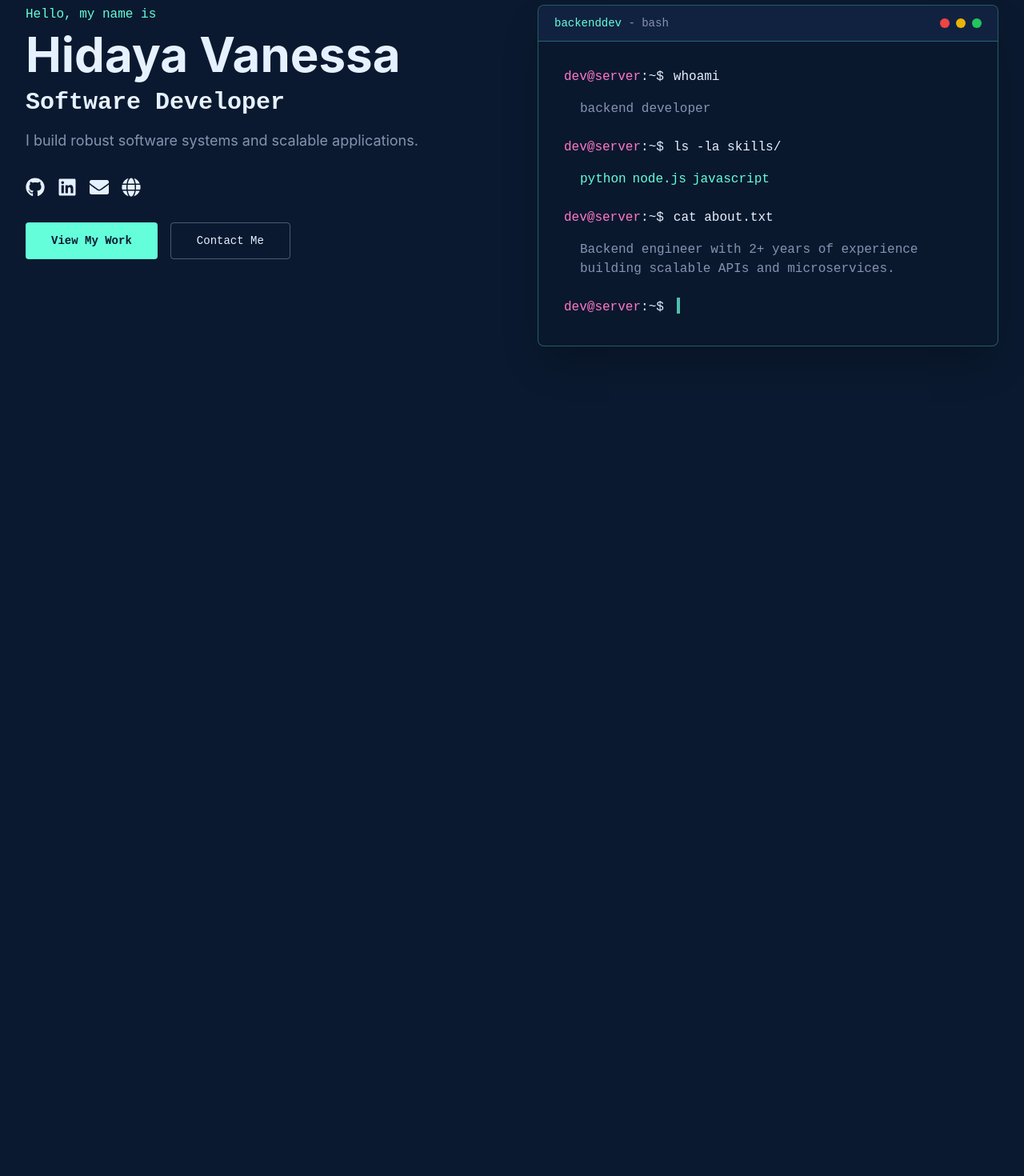
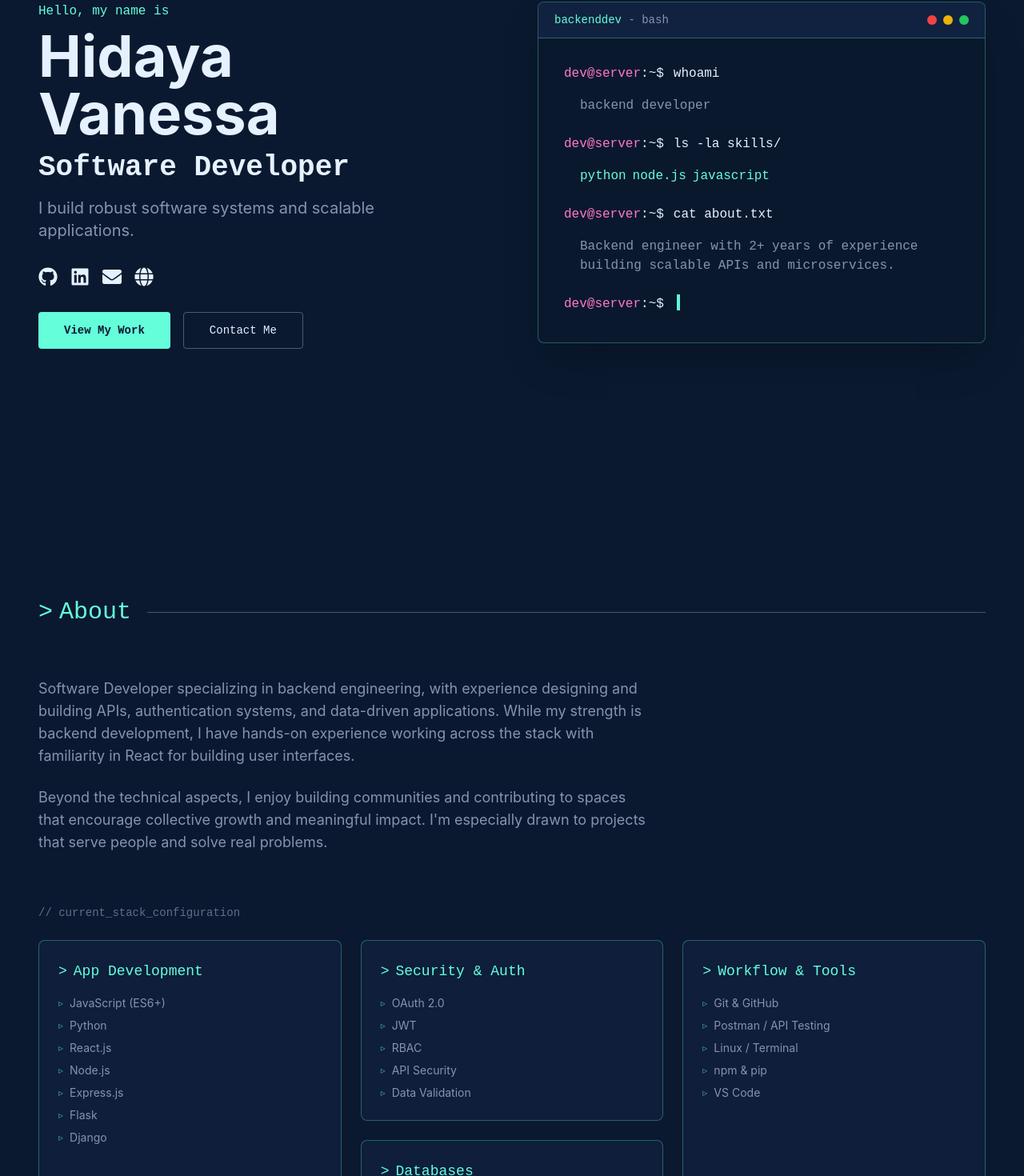
Before and after one commit to Hi-da-ya/portfolio, a React (Vite) app: page / in a window 1280 px wide. Shown: the part 181-1651 px from the top of the page at 80% size. Before the commit the page ends 800 px from the top, so only its background shows below. Built offline with nearby package versions, Linux system fonts and the light colour scheme.

Commit message:
add about y skill component

```diff
--- a/src/App.jsx
+++ b/src/App.jsx
@@ -5,21 +5,22 @@ import './App.css'
 import Navbar from './components/Navbar'
 import Header from './components/Header'
 import Terminal from './components/Terminal'
-
+import About from './components/About'
 function App() {
   const [count, setCount] = useState(0)
 
   return (
     <>
     <Navbar />
-    <section className="min-h-screen flex items-center pt-20 md:pt-0">
-      <div className="container mx-auto px-4 md:px-6 lg:px-8">
+    <section id="home" className="min-h-screen flex items-center pt-20 md:pt-0">
+      <div className="container mx-auto px-4 md:px-6 lg:px-8 xl:px-12">
         <div className="flex flex-col lg:flex-row items-center lg:items-start gap-8 lg:gap-12 xl:gap-16">
           <Header />
           <Terminal />
         </div>
       </div>
     </section>
+    <About />
     </>
   )
 }
--- a/src/components/About.jsx
+++ b/src/components/About.jsx
@@ -0,0 +1,109 @@
+import React from 'react';
+
+const About = () => {
+  // 1. Structured Data for the 4 Cards
+  const skills = {
+    fullStack: {
+      title: "App Development",
+      items: ["JavaScript (ES6+)", "Python", "React.js", "Node.js", "Express.js", "Flask", "Django"]
+    },
+    security: {
+      title: "Security & Auth",
+      items: ["OAuth 2.0", "JWT", "RBAC", "API Security", "Data Validation"]
+    },
+    databases: {
+      title: "Databases",
+      items: ["MySQL", "MongoDB", "SQLite", "Schema Design"]
+    },
+    workflow: {
+      title: "Workflow & Tools",
+      items: ["Git & GitHub", "Postman / API Testing", "Linux / Terminal", "npm & pip", "VS Code"]
+    }
+  };
+
+  // Helper component to render a single card
+  const SkillCard = ({ title, items, className = "" }) => (
+    <div className={`bg-secondary/70 rounded-lg p-6 border border-terminal-border hover:border-accent/50 flex flex-col transition-all duration-300 hover:-translate-y-1 ${className}`}>
+      <h3 className="font-mono text-accent text-lg mb-4 flex items-center">
+        <span className="text-accent mr-2">&gt;</span>
+        {title}
+      </h3>
+      <ul className="space-y-2 flex-grow">
+        {items.map((item, index) => (
+          <li key={index} className="flex items-start text-sm text-text-secondary hover:text-accent transition-colors duration-200">
+            <span className="text-accent/60 mr-2 mt-[2px] text-xs">▹</span>
+            {item}
+          </li>
+        ))}
+      </ul>
+    </div>
+  );
+
+  return (
+    <section id="about" className="py-20 md:py-24 lg:py-32">
+      <div className="container mx-auto px-4 md:px-6 lg:px-8 xl:px-12">
+        <div className="max-w-7xl mx-auto">
+          <h2 className="section-title mb-12 md:mb-16">About</h2>
+
+          {/* Main Content Wrapper: Aligns text and grid together */}
+          <div className="about-content">
+
+            {/* Bio Text */}
+            <div className="about-text max-w-3xl mb-16 text-left">
+              <p className="text-text-secondary mb-6 leading-relaxed text-base md:text-lg">
+                Software Developer specializing in backend engineering, with experience designing and building APIs, authentication systems, and data-driven applications.
+                While my strength is backend development, I have hands-on experience working across the stack with familiarity in React for building user interfaces.
+              </p>
+              <p className="text-text-secondary mb-6 leading-relaxed text-base md:text-lg">
+                Beyond the technical aspects, I enjoy building communities and contributing to spaces that encourage collective growth and meaningful impact.
+                I'm especially drawn to projects that serve people and solve real problems.
+              </p>
+            </div>
+
+            {/* Bento Grid Layout */}
+            <div>
+              {/* Header for the Skills Section */}
+              <div className="font-mono text-sm text-text-secondary/70 mb-6 text-left">
+                // current_stack_configuration
+              </div>
+
+              <div className="grid grid-cols-1 md:grid-cols-3 gap-4 md:gap-6">
+
+                {/* Column 1: Full Stack (Full Height) */}
+                <SkillCard
+                  title={skills.fullStack.title}
+                  items={skills.fullStack.items}
+                  className="h-full"
+                />
+
+                {/* Column 2: Split Column (Security & Databases) */}
+                <div className="flex flex-col gap-4 md:gap-6">
+                  <SkillCard
+                    title={skills.security.title}
+                    items={skills.security.items}
+                  />
+                  <SkillCard
+                    title={skills.databases.title}
+                    items={skills.databases.items}
+                    className="flex-grow"
+                  />
+                </div>
+
+                {/* Column 3: Workflow (Full Height) */}
+                <SkillCard
+                  title={skills.workflow.title}
+                  items={skills.workflow.items}
+                  className="h-full"
+                />
+
+              </div>
+            </div>
+
+          </div>
+        </div>
+      </div>
+    </section>
+  );
+};
+
+export default About;
--- a/src/components/Header.jsx
+++ b/src/components/Header.jsx
@@ -24,15 +24,15 @@ const Header = () => {
         Hello, my name is
       </div>
 
-      <h1 className="text-4xl md:text-5xl lg:text-6xl font-bold text-text-primary mb-3">
+      <h1 className="text-4xl md:text-5xl lg:text-6xl xl:text-7xl font-bold text-text-primary mb-3 leading-tight">
         Hidaya Vanessa
       </h1>
 
-      <h2 className="text-xl md:text-2xl lg:text-3xl font-semibold text-text-primary mb-4 font-mono">
+      <h2 className="text-xl md:text-2xl lg:text-3xl xl:text-4xl font-semibold text-text-primary mb-4 font-mono">
         Software Developer
       </h2>
 
-      <p className="text-text-secondary text-base md:text-lg mb-8 max-w-lg">
+      <p className="text-text-secondary text-base md:text-lg lg:text-xl mb-8 max-w-lg leading-relaxed">
         I build robust software systems and scalable applications.
       </p>
 
@@ -42,7 +42,7 @@ const Header = () => {
           href="https://github.com"
           target="_blank"
           rel="noopener noreferrer"
-          className="text-text-primary hover:text-accent transition-colors duration-300"
+          className="text-text-primary hover:text-accent transition-all duration-300 hover:-translate-y-1"
           aria-label="GitHub"
         >
           <FaGithub size={24} />
@@ -51,14 +51,14 @@ const Header = () => {
           href="https://linkedin.com"
           target="_blank"
           rel="noopener noreferrer"
-          className="text-text-primary hover:text-accent transition-colors duration-300"
+          className="text-text-primary hover:text-accent transition-all duration-300 hover:-translate-y-1"
           aria-label="LinkedIn"
         >
           <FaLinkedin size={24} />
         </a>
         <a
           href="mailto:your.email@example.com"
-          className="text-text-primary hover:text-accent transition-colors duration-300"
+          className="text-text-primary hover:text-accent transition-all duration-300 hover:-translate-y-1"
           aria-label="Email"
         >
           <FaEnvelope size={24} />
@@ -67,7 +67,7 @@ const Header = () => {
           href="https://yourwebsite.com"
           target="_blank"
           rel="noopener noreferrer"
-          className="text-text-primary hover:text-accent transition-colors duration-300"
+          className="text-text-primary hover:text-accent transition-all duration-300 hover:-translate-y-1"
           aria-label="Website"
         >
           <FaGlobe size={24} />
@@ -78,13 +78,13 @@ const Header = () => {
       <div className="flex flex-col sm:flex-row gap-4">
         <button
           onClick={handleViewWork}
-          className="bg-accent text-primary px-8 py-3 rounded font-mono text-sm font-semibold transition-all duration-300 hover:bg-accent/90 hover:-translate-y-1"
+          className="bg-accent text-primary px-8 py-3 rounded font-mono text-sm font-semibold transition-all duration-300 hover:bg-accent/90 hover:-translate-y-1 hover:shadow-lg hover:shadow-accent/20"
         >
           View My Work
         </button>
         <button
           onClick={handleContactMe}
-          className="bg-transparent text-text-primary px-8 py-3 rounded font-mono text-sm border border-text-primary/30 transition-all duration-300 hover:border-accent hover:text-accent hover:-translate-y-1"
+          className="bg-transparent text-text-primary px-8 py-3 rounded font-mono text-sm border border-text-primary/30 transition-all duration-300 hover:border-accent hover:text-accent hover:-translate-y-1 hover:shadow-lg hover:shadow-accent/10"
         >
           Contact Me
         </button>
--- a/src/components/Navbar.jsx
+++ b/src/components/Navbar.jsx
@@ -51,7 +51,7 @@ const Navbar = () => {
 
   return (
     <nav className="fixed top-0 w-full z-50 bg-primary/95 backdrop-blur-sm border-b border-terminal-border transition-all duration-300">
-      <div className="container mx-auto px-4 md:px-6">
+      <div className="container mx-auto px-4 md:px-6 lg:px-8 xl:px-12">
         <div className="flex justify-between items-center h-16">
           {/* Logo/Brand */}
           <div className="flex items-center">
--- a/src/components/Terminal.jsx
+++ b/src/components/Terminal.jsx
@@ -47,7 +47,7 @@ const Terminal = () => {
 
   return (
     <div className="w-full lg:w-1/2 flex justify-center lg:justify-end">
-      <div className="terminal-container bg-terminal-bg rounded-lg overflow-hidden shadow-2xl border border-terminal-border w-full max-w-2xl">
+      <div className="terminal-container bg-terminal-bg rounded-lg overflow-hidden shadow-2xl border border-terminal-border w-full max-w-2xl hover:border-accent/50 transition-all duration-300">
         <div className="terminal-window">
           <div className="terminal-top-bar bg-secondary px-5 py-3 flex items-center justify-between border-b border-terminal-border">
             <div className="terminal-title font-mono text-text-secondary text-sm">
--- a/src/index.css
+++ b/src/index.css
@@ -10,11 +10,11 @@
 
 @layer components {
   .btn {
-    @apply inline-block bg-transparent text-accent px-8 py-3 border border-accent rounded font-mono text-sm no-underline transition-all duration-300 hover:bg-accent/10 hover:-translate-y-1;
+    @apply inline-block bg-transparent text-accent px-8 py-3 border border-accent rounded font-mono text-sm no-underline transition-all duration-300 hover:bg-accent/10 hover:-translate-y-1 hover:shadow-lg hover:shadow-accent/20;
   }
 
   .section-title {
-    @apply font-mono text-accent text-xl md:text-2xl mb-10 flex items-center;
+    @apply font-mono text-accent text-xl md:text-2xl lg:text-3xl mb-10 md:mb-12 lg:mb-16 flex items-center;
   }
 
   .section-title::before {
@@ -28,14 +28,14 @@
   }
 
   .tech-item {
-    @apply bg-accent/10 text-accent px-4 py-2 rounded font-mono text-sm border border-accent/20;
+    @apply bg-accent/10 text-accent px-4 py-2 rounded font-mono text-sm border border-accent/20 transition-all duration-300 hover:bg-accent/20 hover:border-accent/40;
   }
 
   .project-card {
-    @apply bg-secondary/70 rounded-lg overflow-hidden transition-all duration-300 border border-terminal-border hover:border-accent hover:-translate-y-2 hover:shadow-xl;
+    @apply bg-secondary/70 rounded-lg overflow-hidden transition-all duration-300 border border-terminal-border hover:border-accent hover:-translate-y-2 hover:shadow-xl hover:shadow-accent/10;
   }
 
   .article-card {
-    @apply bg-secondary/70 rounded-lg overflow-hidden transition-all duration-300 border border-terminal-border hover:border-accent hover:-translate-y-1 hover:shadow-lg;
+    @apply bg-secondary/70 rounded-lg overflow-hidden transition-all duration-300 border border-terminal-border hover:border-accent hover:-translate-y-1 hover:shadow-lg hover:shadow-accent/10;
   }
 }
```
